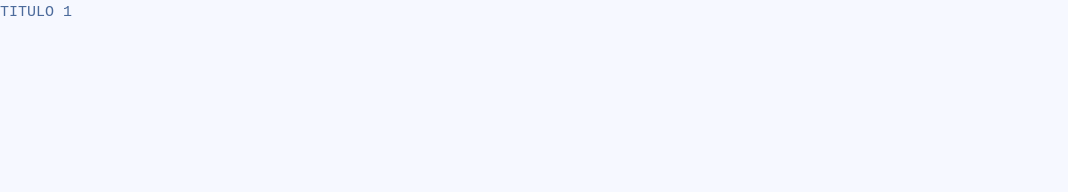
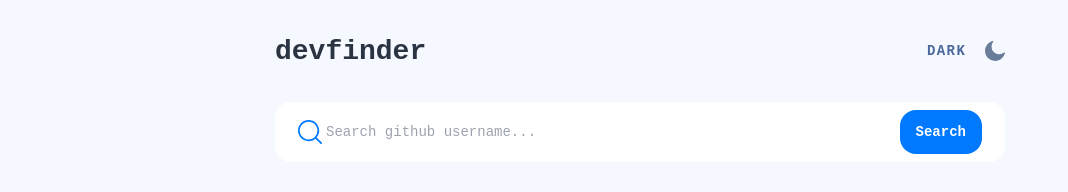
Before and after one commit to zepolrepus/github-user-search-app, a website: page src/index.html in a window 1280 px wide. Shown: the whole page, without its empty margins (0-1068 px from the left). Drawn offline with Linux system fonts and the light colour scheme.

Commit message:
2024_02_01

```diff
--- a/src/index.html
+++ b/src/index.html
@@ -18,7 +18,22 @@
   <title>Frontend Mentor | GitHub user search app</title>
 </head>
 <body class="text-true-blue bg-ghost-white dark:text-white dark:bg-oxford">
-<h1> TITULO 1</h1>
+  <main class="flex flex-col items-center">
+      <div class="h-[38px] w-4/5 my-8 max-w-[730px] flex justify-between items-center">
+        <h1 class="text-gunmetal text-[28px] font-bold">devfinder</h1>
+        <div class="flex justify-between items-center w-[78px]">
+          <span class="uppercase font-semibold tracking-widest text-sm">dark</span>
+          <img src="../assets/icon-moon.svg" alt="dark mode" />
+        </div>
+      </div>
+      <div class="bg-white h-[60px] w-4/5 max-w-[730px] rounded-2xl flex justify-around items-center gap-2">
+        <input class="font-normal text-sm bg-[url('../assets/icon-search.svg')] h-10 bg-no-repeat w-3/4 bg-left pl-7"
+        placeholder="Search github username...">
+        <button class="bg-crayola text-white font-bold text-sm px-4 py-3 rounded-2xl">Search</button>
+      </div>
+      <div class="bg-white w-4/5 max-w-[730px] rounded-2xl flex justify-around">
 
+      </div>
+  </main>
 </body>
 </html>
```
Also changed, not shown: src/output.css.
